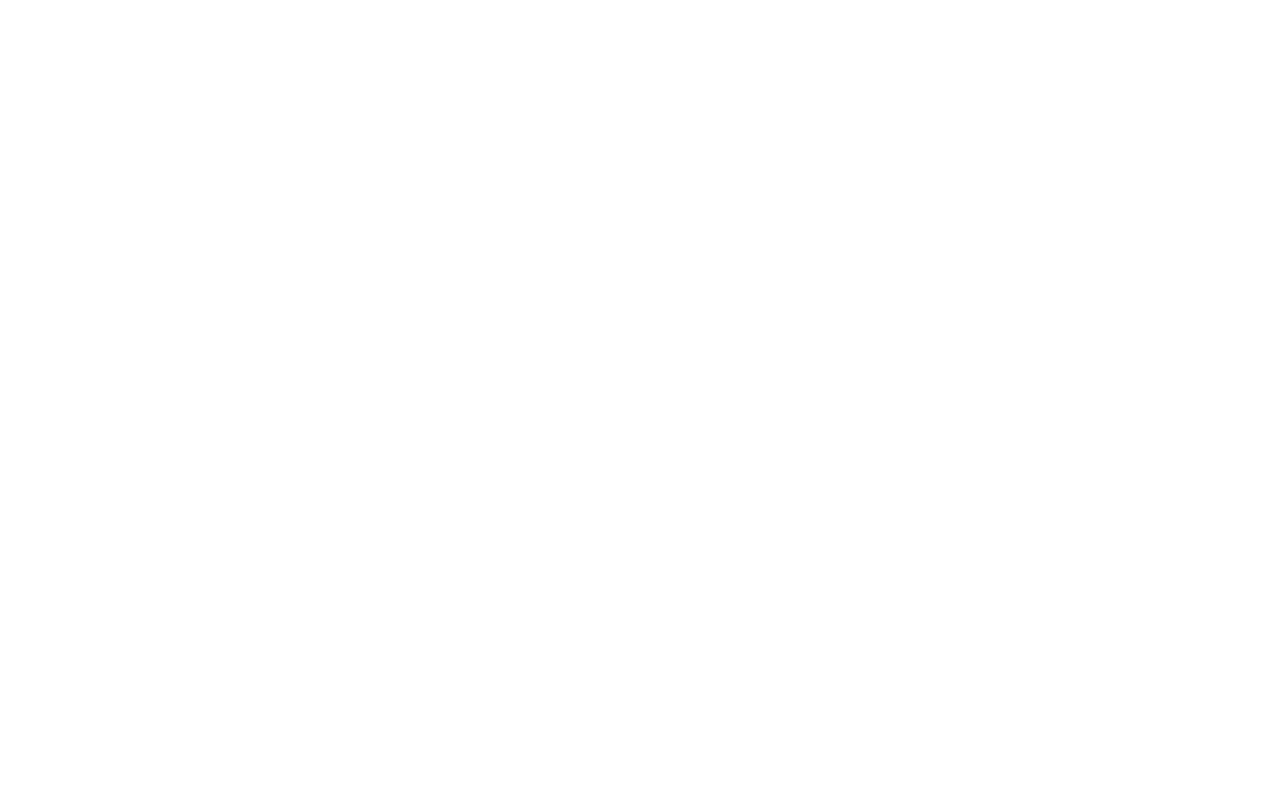
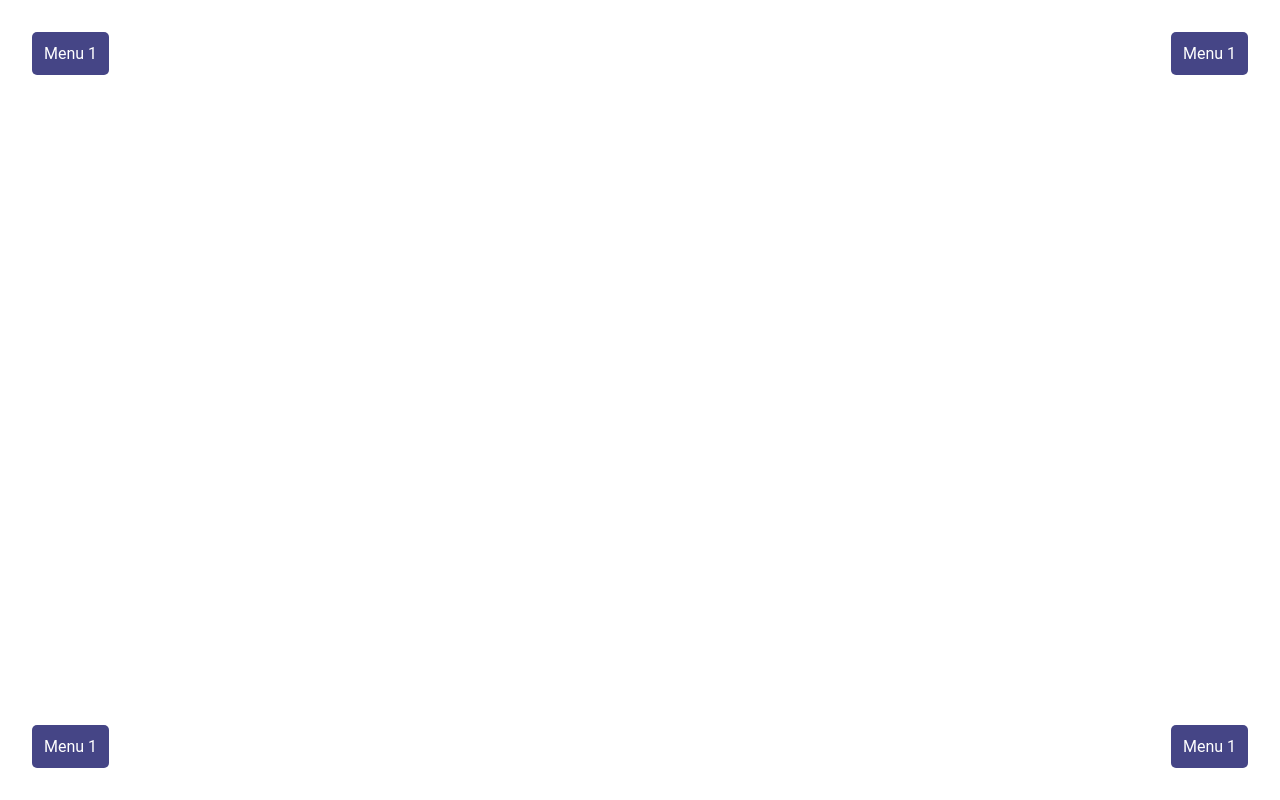
Before and after one commit to anton-zm/dropdown_menu, a Next.js app: page / in a window 1280 px wide. Built offline with nearby package versions, Linux system fonts and the light colour scheme.

Commit message:
feat: add wrapper for menu instances

```diff
--- a/components/dropdown-menu.tsx
+++ b/components/dropdown-menu.tsx
@@ -18,7 +18,7 @@
                 className="clickable relative"
                 onClick={() => setOpened(!opened)}
             >
-                <p>{trigger}</p>
+                <TriggerText>{trigger}</TriggerText>
                 {opened && (
                     <Menu location={location}>
                         {options.map((e, i) => (
@@ -35,13 +35,25 @@
         );
     }
 );
-const Trigger = styled.div``;
+const Trigger = styled.div`
+    padding: 12px;
+    border-radius: 5px;
+    background-color: #454586;
+`;
+
+const TriggerText = styled.p`
+    color: white;
+`;
 
 const Menu = styled.div<{ location: Location }>`
     position: absolute;
     top: calc(100% + 5px);
     left: 0;
     width: 260px;
+    max-height: 100px;
+    overflow-y: auto;
+    border: 1px solid #c1bcbc;
     border-radius: 4px;
     box-shadow: 0px 6px 16px 0px rgba(0, 0, 0, 0.2);
+    z-index: 1000;
 `;
--- a/next.config.js
+++ b/next.config.js
@@ -1,6 +1,9 @@
 /** @type {import('next').NextConfig} */
 const nextConfig = {
-    reactStrictMode: true
+    reactStrictMode: true,
+    compiler: {
+        styledComponents: true
+    }
 };
 
 module.exports = nextConfig;
--- a/pages/index.tsx
+++ b/pages/index.tsx
@@ -1,6 +1,25 @@
+import { DropdownMenu } from '@/components/dropdown-menu';
+import { IDropdownOption } from '@/types';
 import Head from 'next/head';
+import styled from 'styled-components';
 
 export default function Home() {
+    const menuOptionsData: Record<string, IDropdownOption[]> = {
+        menu1: [
+            {
+                text: 'Поделиться',
+                onClick: () => console.log('SHARE')
+            },
+            {
+                text: 'Удалить',
+                onClick: () => console.log('DELETE')
+            },
+            {
+                text: 'Редактировать',
+                onClick: () => console.log('EDIT')
+            }
+        ]
+    };
     return (
         <>
             <Head>
@@ -12,7 +31,35 @@
                 />
                 <link rel="icon" href="/favicon.ico" />
             </Head>
-            <main></main>
+            <main>
+                <Container className="flex-col between">
+                    <div className="flex between">
+                        <DropdownMenu
+                            trigger="Menu 1"
+                            options={menuOptionsData.menu1}
+                        />
+                        <DropdownMenu
+                            trigger="Menu 1"
+                            options={menuOptionsData.menu1}
+                        />
+                    </div>
+                    <div className="flex between">
+                        <DropdownMenu
+                            trigger="Menu 1"
+                            options={menuOptionsData.menu1}
+                        />
+                        <DropdownMenu
+                            trigger="Menu 1"
+                            options={menuOptionsData.menu1}
+                        />
+                    </div>
+                </Container>
+            </main>
         </>
     );
 }
+
+const Container = styled.div`
+    height: 100vh;
+    padding: 32px;
+`;
```
Also changed, not shown: .eslintrc.json.
